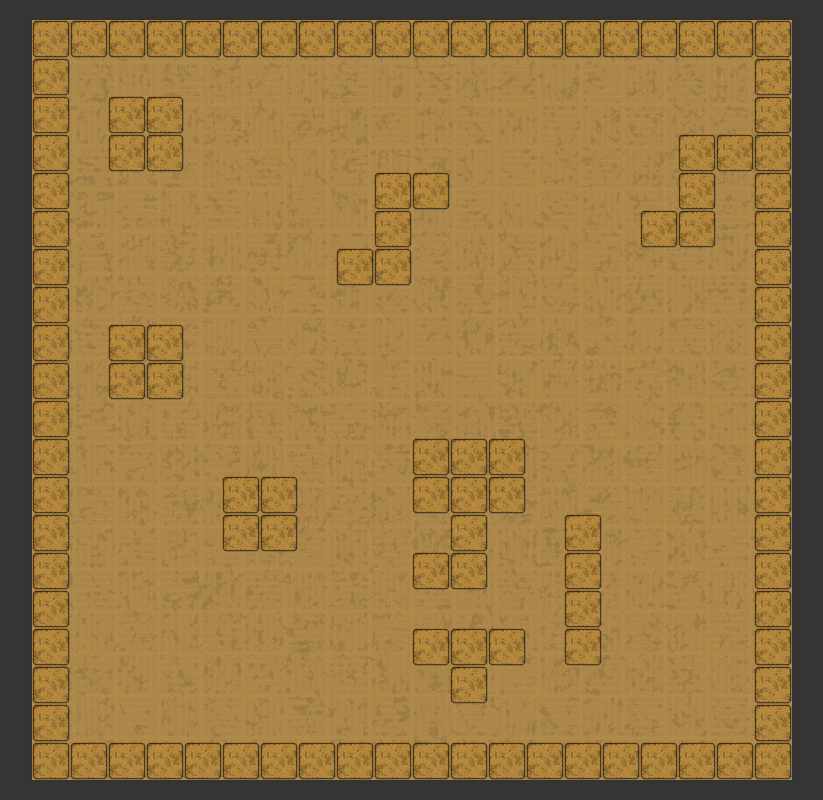
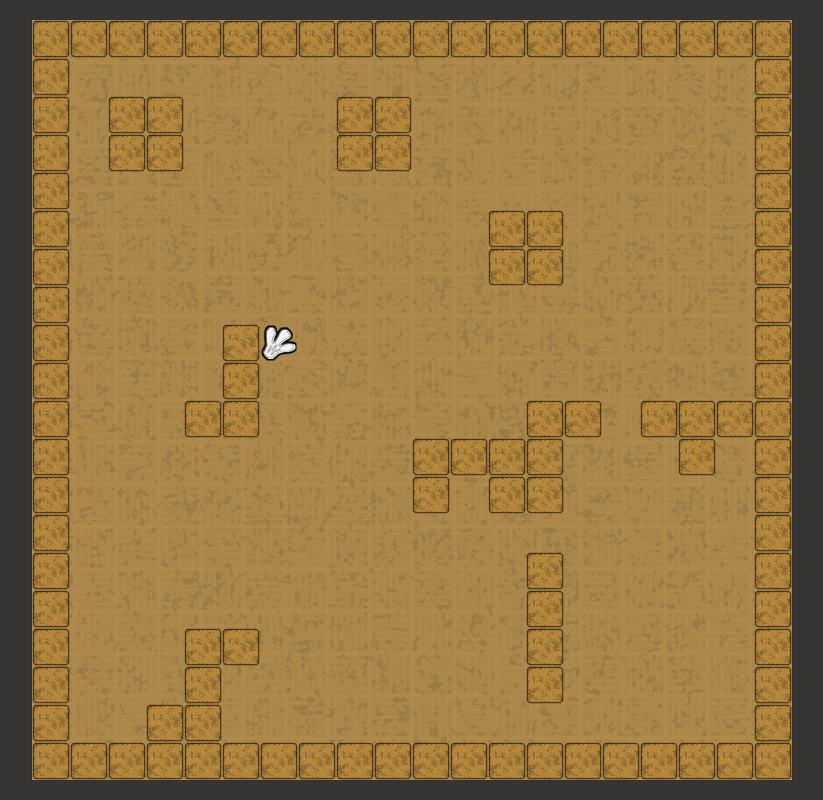
Before and after one commit to Laura-Jarventie/BBKeKalasatamaK25, a plain HTML site: page public/index.html in a window 1280 px wide. Both pictures are taken after a click on the button "Aloita peli". Shown: the whole page, without its empty margins (228-1051 px from the left). Drawn offline with Linux system fonts and the light colour scheme.

Commit message:
suvin tunti 5.3

```diff
--- a/public/script.js
+++ b/public/script.js
@@ -45,6 +45,8 @@ function generateRandomBoard(){
 
     generateObstacles(newBoard);
 
+    newBoard[8][6] = "P" //P on player
+
     return  newBoard;
 }
 
@@ -64,6 +66,10 @@ function generateRandomBoard(){
             if (getCell(board, x, y) === 'W'){
                 cell.classList.add('wall');
             }
+            else if (getCell(board, x, y) === 'P'){
+                cell.classList.add('player');
+            }
+
 
             gameBoard.appendChild(cell);
 
@@ -101,8 +107,8 @@ function generateObstacles(board){
 
     //käydään läpi valitut paikat ja arvotaan niihin esteet
     positions.forEach(pos => {
-        const randomObstacle = obstacles[Math.floor(Math.random()* obstacles.length)];
-        placeObstacle(board, randomObstacle, pos.startX, pos.startY);
+        const randomObstacle = obstacles[Math.floor(Math.random() * obstacles.length)];
+        placeObstacle(board, randomObstacle, pos.startY, pos.startX);
     });
 }
 
@@ -113,4 +119,6 @@ function placeObstacle(board, obstacle, startX, startY){
     }
 }
 
-//saatiin esteet luotua kentälle. s12
+function randomInt(min, max){
+    return Math.floor(Math.random() * (max - min + 1 )) + min
+}
--- a/public/styles.css
+++ b/public/styles.css
@@ -77,7 +77,10 @@ button {
 
 .wall {
     background-image: url('images/wall.png');
-    width: 50px;
-    height: 50px;
     background-size: cover;
 }
+
+.player{
+    background-image: url('images/player.png');
+    background-size: cover;
+}
```
Also changed, not shown: public/images/player.png (added).
